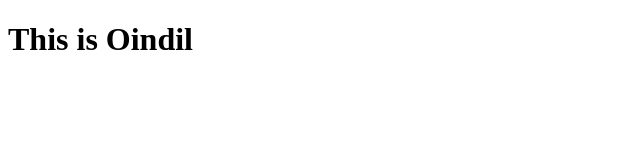
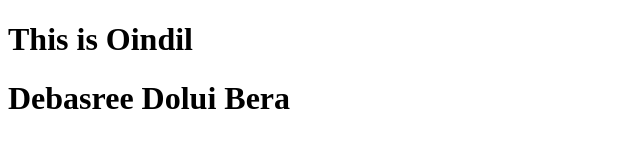
Before and after one commit to OINDIL/contribute-testing, a plain HTML site: page index.html in a window 1280 px wide. Shown: the whole page, without its empty margins (0-640 px from the left). Drawn offline with Linux system fonts and the light colour scheme.

Commit message:
h1 tag add

```diff
--- a/index.html
+++ b/index.html
@@ -9,6 +9,7 @@
 
 <body>
     <h1>This is Oindil</h1>
+    <h1>Debasree Dolui Bera</h1>
 </body>
 
 </html>
```
